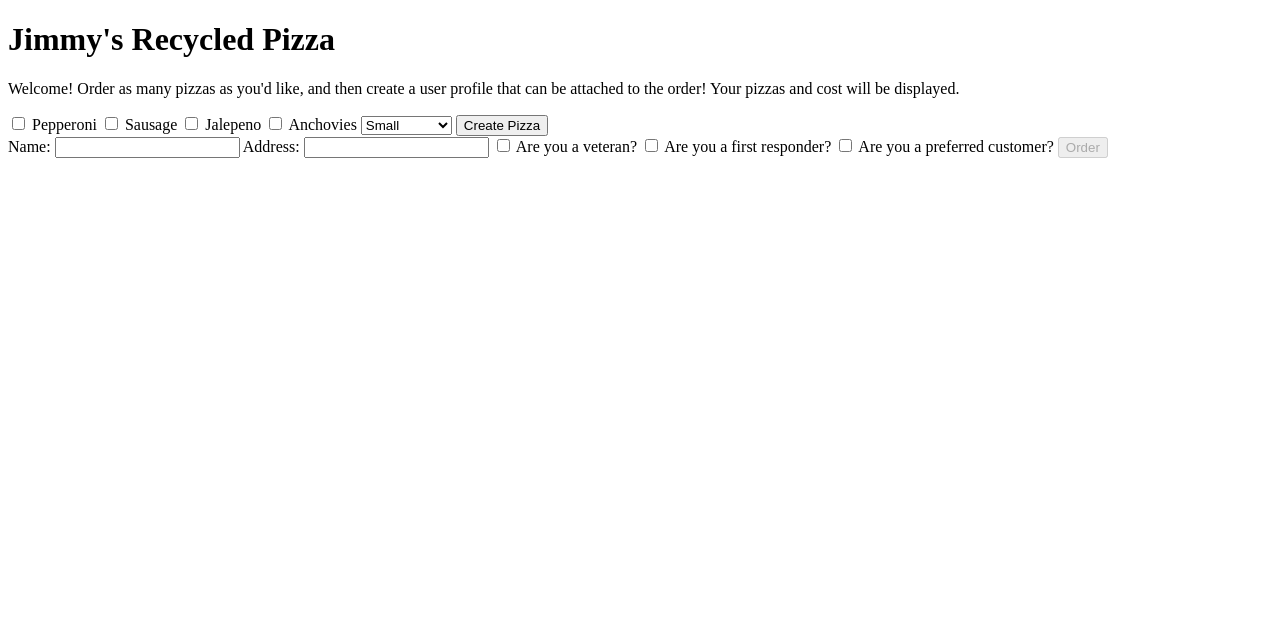
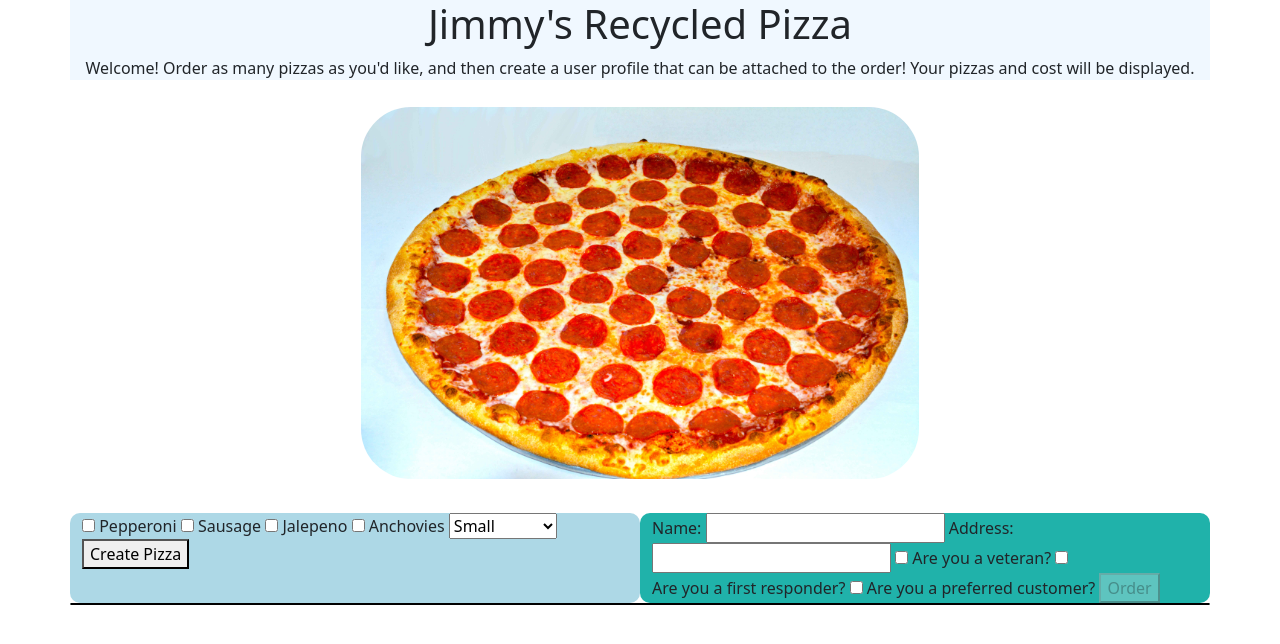
Before and after one commit to Christopher-Quattrocchi/Pizza-place-w4p, a plain HTML site: page index.html in a window 1280 px wide. Drawn offline with nearby package versions, Linux system fonts and the light colour scheme.

Commit message:
add some basic hideous styling with bootstrap

```diff
--- a/css/styles.css
+++ b/css/styles.css
@@ -0,0 +1,27 @@
+#header {
+  background-color: aliceblue;
+}
+
+img {
+  max-width: 50%;
+  max-height: 50%;
+  margin-top: 1%;
+  margin-bottom: 3%;
+  border-radius: 50px;
+}
+
+#pizza-form-holder {
+  background-color: lightblue;
+  border-radius: 10px;
+}
+
+#user-form-holder {
+  background-color: lightseagreen;
+  border-radius: 10px;
+}
+
+#show-output {
+  background-color: aquamarine;
+  border: 1px solid black;
+  border-radius: 15px;
+}
--- a/index.html
+++ b/index.html
@@ -5,23 +5,41 @@
   <meta charset="UTF-8">
   <meta name="viewport" content="width=device-width, initial-scale=1.0">
 
+  <link href="https://cdn.jsdelivr.net/npm/bootstrap@5.3.2/dist/css/bootstrap.min.css" rel="stylesheet"
+    integrity="sha384-T3c6CoIi6uLrA9TneNEoa7RxnatzjcDSCmG1MXxSR1GAsXEV/Dwwykc2MPK8M2HN" crossorigin="anonymous">
+  <script src="https://cdn.jsdelivr.net/npm/bootstrap@5.3.2/dist/js/bootstrap.bundle.min.js"
+    integrity="sha384-C6RzsynM9kWDrMNeT87bh95OGNyZPhcTNXj1NW7RuBCsyN/o0jlpcV8Qyq46cDfL"
+    crossorigin="anonymous"></script>
+  <script src="https://cdn.jsdelivr.net/npm/@popperjs/core@2.11.8/dist/umd/popper.min.js"
+    integrity="sha384-I7E8VVD/ismYTF4hNIPjVp/Zjvgyol6VFvRkX/vR+Vc4jQkC+hVqc2pM8ODewa9r"
+    crossorigin="anonymous"></script>
+  <script src="https://cdn.jsdelivr.net/npm/bootstrap@5.3.2/dist/js/bootstrap.min.js"
+    integrity="sha384-BBtl+eGJRgqQAUMxJ7pMwbEyER4l1g+O15P+16Ep7Q9Q+zqX6gSbd85u4mG4QzX+"
+    crossorigin="anonymous"></script>
+  <script src="js/scripts.js"></script>
   <link rel="stylesheet" href="css/styles.css">
-  <script src="js/scripts.js"></script>
   <title>Jimmy's Recycled Pizza</title>
 </head>
 
 <body>
 
 
-  <div id="header">
+  <div id="header" class="container text-center">
     <h1>Jimmy's Recycled Pizza</h1>
     <p>Welcome! Order as many pizzas as you'd like, and then create a user profile that can be attached to the order!
       Your
       pizzas and cost will be displayed.</p>
   </div>
+  <div class="container text-center">
+    <img src="img/pizza.jpg" alt="pizza">
+  </div>
 
 
+  <div class="container">
 
+    <div class="row">
+
+      <div class="col" id="pizza-form-holder">
 
         <form id="pizza-form">
           <input type="checkbox" name="toppings" id="pepperoni" value="pepperoni">
@@ -49,9 +67,9 @@
           <button type="submit">Create Pizza</button>
         </form>
 
+      </div>
 
-
-
+      <div id="user-form-holder" class="col">
         <form id="user-form">
           <label for="name">Name:</label>
           <input type="text" id="name">
@@ -68,12 +86,13 @@
 
           <button type="submit" id="order-button">Order</button>
         </form>
+      </div>
 
+    </div>
 
+  </div>
 
-
-
-  <div id="show-output">
+  <div id="show-output" class="container text-center">
 
   </div>
 
```
Also changed, not shown: img/pizza.jpg (added). Lines whose indentation alone changed are shown as unchanged.
